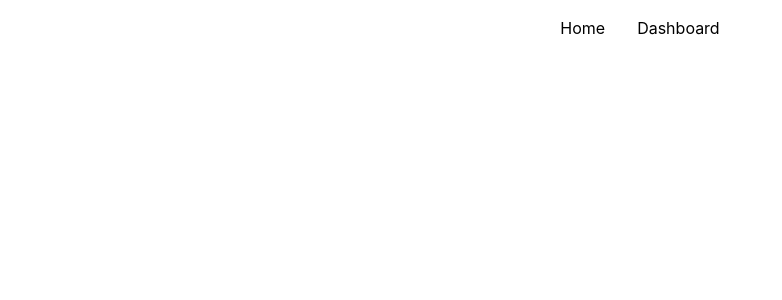
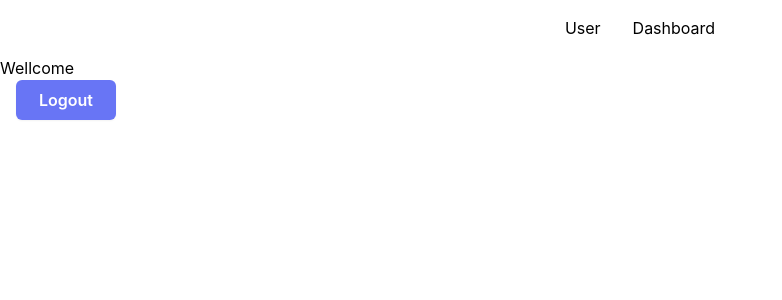
Before and after one commit to cgtysnsy/home-task, a Vue app: page /user-info in a window 1280 px wide. Before the commit this address had no page. Shown: the top 300 px of the page, without its empty margins (0-782 px from the left). Built offline with nearby package versions, Linux system fonts and the light colour scheme; no server answers; sample sign-in values are in the browser's storage.

Commit message:
feat: logout function added

```diff
--- a/src/App.vue
+++ b/src/App.vue
@@ -1,12 +1,18 @@
 <script setup lang="ts">
+import { computed } from "vue";
 import { RouterLink, RouterView } from "vue-router";
+
+import store from "@/store";
+
+const isAuthenticated = computed(() => store.getters["auth/isAuthenticated"]);
 </script>
 
 <template>
   <header class="flex justify-center m-4">
     <div class="wrapper">
       <nav>
-        <RouterLink to="/" class="m-4">Home</RouterLink>
+        <RouterLink to="/" class="m-4" v-if="!isAuthenticated">Home</RouterLink>
+        <RouterLink to="/user-info" class="m-4" v-else>User</RouterLink>
         <RouterLink to="/dashboard" class="m-4">Dashboard</RouterLink>
       </nav>
     </div>
--- a/src/components/AuthService.vue
+++ b/src/components/AuthService.vue
@@ -11,12 +11,14 @@
 </template>
 
 <script setup lang="ts">
-import { ref } from "vue";
+import { ref, computed } from "vue";
 import { login } from "@/api/authService";
 import { useRouter } from "vue-router";
+import { useStore } from "vuex";
 
+const store = useStore();
 const router = useRouter();
-
+const isAuthenticated = computed(() => store.getters["auth/isAuthenticated"]);
 const credentials = ref({
   Email: "",
   Password: "",
@@ -33,9 +35,9 @@ const handleLogin = async () => {
       credentials.value.Email,
       credentials.value.Password
     );
-    console.log(response, "console");
+
     if (response) {
-      console.log("heeee");
+      store.dispatch("auth/updateAccessToken", response);
       router.push("/dashboard").catch((err) => {
         console.error(err);
       });
--- a/src/components/UserInformation.vue
+++ b/src/components/UserInformation.vue
@@ -1,7 +1,19 @@
+<template>
+  <div>
+    <h1>Wellcome {{ userInformation?.Data.user.firstName }}</h1>
+    <button @click="logout" class="btn">Logout</button>
+  </div>
+</template>
+
 <script setup lang="ts">
 import { onMounted, ref } from "vue";
 import { fetchUserInformation } from "@/api/userService";
-import type { UserInformationResponse } from "@/types"; // Assuming you have defined this type
+import type { UserInformationResponse } from "@/types";
+import { useStore } from "vuex";
+import { useRouter } from "vue-router";
+
+const store = useStore();
+const router = useRouter();
 
 const userInformation = ref<UserInformationResponse | null>(null);
 
@@ -11,7 +23,12 @@ onMounted(async () => {
     userInformation.value = response;
   } catch (error) {
     console.error("Failed to fetch user information:", error);
-    // Handle error
   }
 });
+
+const logout = async () => {
+  localStorage.removeItem("accessToken");
+  store.dispatch("auth/logout");
+  router.push({ name: "home" });
+};
 </script>
--- a/src/index.css
+++ b/src/index.css
@@ -11,5 +11,5 @@
 }
 
 .btn {
-  @apply mx-4 px-4 py-2 bg-primary text-white font-semibold rounded-md shadow-sm hover:bg-dark focus:outline-none focus:ring-2 focus:ring-primary focus:ring-opacity-50 w-[100px];
+  @apply mx-4 px-4 py-2 bg-primary text-white font-semibold rounded-md shadow-sm hover:bg-dark focus:outline-none focus:ring-2 focus:ring-primary focus:ring-opacity-50 w-[100px] cursor-pointer;
 }
--- a/src/router/index.ts
+++ b/src/router/index.ts
@@ -9,6 +9,14 @@ const router = createRouter({
       path: "/",
       name: "home",
       component: AuthService,
+    },
+    {
+      path: "/user-info",
+      name: "user-info",
+      component: () => import("../components/UserInformation.vue"),
+      meta: {
+        requiresAuth: true,
+      },
     },
     {
       path: "/dashboard",
@@ -24,11 +32,11 @@ const router = createRouter({
 router.beforeEach((to, from, next) => {
   const requiresAuth = to.matched.some((record) => record.meta.requiresAuth);
   const isAuthenticated = store.getters["auth/isAuthenticated"];
-  console.log(requiresAuth, isAuthenticated);
+
   if (requiresAuth && !isAuthenticated) {
-    next({ name: "home" });
+    next({ name: "home" }); // Redirect to the login page
   } else {
-    next();
+    next(); // Proceed to the route
   }
 });
 
--- a/src/store/modules/auth.ts
+++ b/src/store/modules/auth.ts
@@ -10,6 +10,9 @@ const mutations = {
   setAccessToken(state: AuthState, token: string) {
     state.accessToken = token;
   },
+  clearAccessToken(state: AuthState) {
+    state.accessToken = null;
+  },
 };
 const getters = {
   isAuthenticated: (state: AuthState) => !!state.accessToken,
@@ -18,6 +21,9 @@ const getters = {
 const actions = {
   updateAccessToken({ commit }: any, token: string) {
     commit("setAccessToken", token);
+  },
+  logout({ commit }: any) {
+    commit("clearAccessToken");
   },
 };
 
--- a/src/views/Dashboard.vue
+++ b/src/views/Dashboard.vue
@@ -1,11 +1,9 @@
 <script setup lang="ts">
 import DailySalesChart from "@/components/DailySalesChart.vue";
-import UserInformation from "@/components/UserInformation.vue";
 import SalesComparisonTable from "@/components/SalesComparisonTable.vue";
 </script>
 <template>
   <div class="flex flex-col justify-center items-center py-4 px-2">
-    <UserInformation />
     <DailySalesChart />
     <SalesComparisonTable />
   </div>
--- a/src/views/HomeView.vue
+++ b/src/views/HomeView.vue
@@ -1,9 +1,17 @@
-<script setup lang="ts">
-import AuthService from "@/components/AuthService.vue";
-</script>
-
 <template>
   <main>
-    <AuthService />
+    <AuthService v-if="!isAuthenticated" />
+    <UserInformation v-else />
   </main>
 </template>
+
+<script setup lang="ts">
+import { computed } from "vue";
+import { useStore } from "vuex";
+import AuthService from "@/components/AuthService.vue";
+import UserInformation from "@/components/UserInformation.vue";
+
+const store = useStore();
+
+const isAuthenticated = computed(() => store.getters["auth/isAuthenticated"]);
+</script>
```
